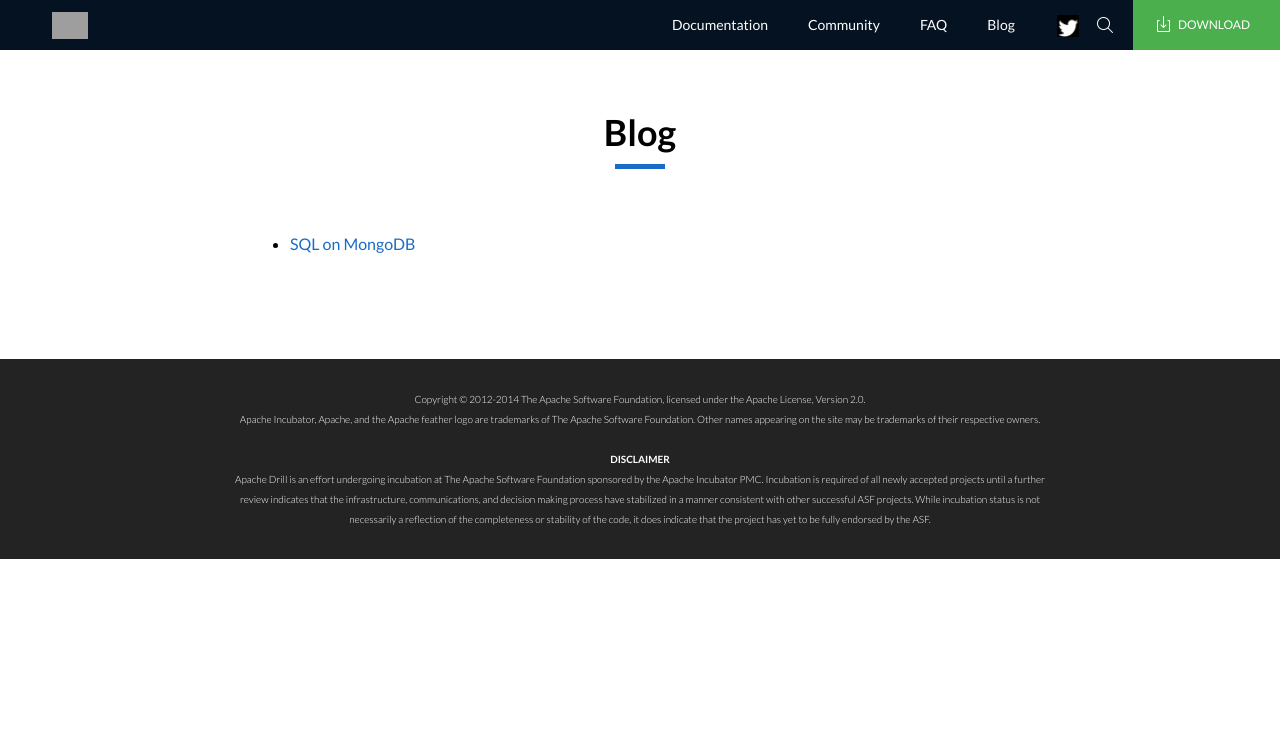
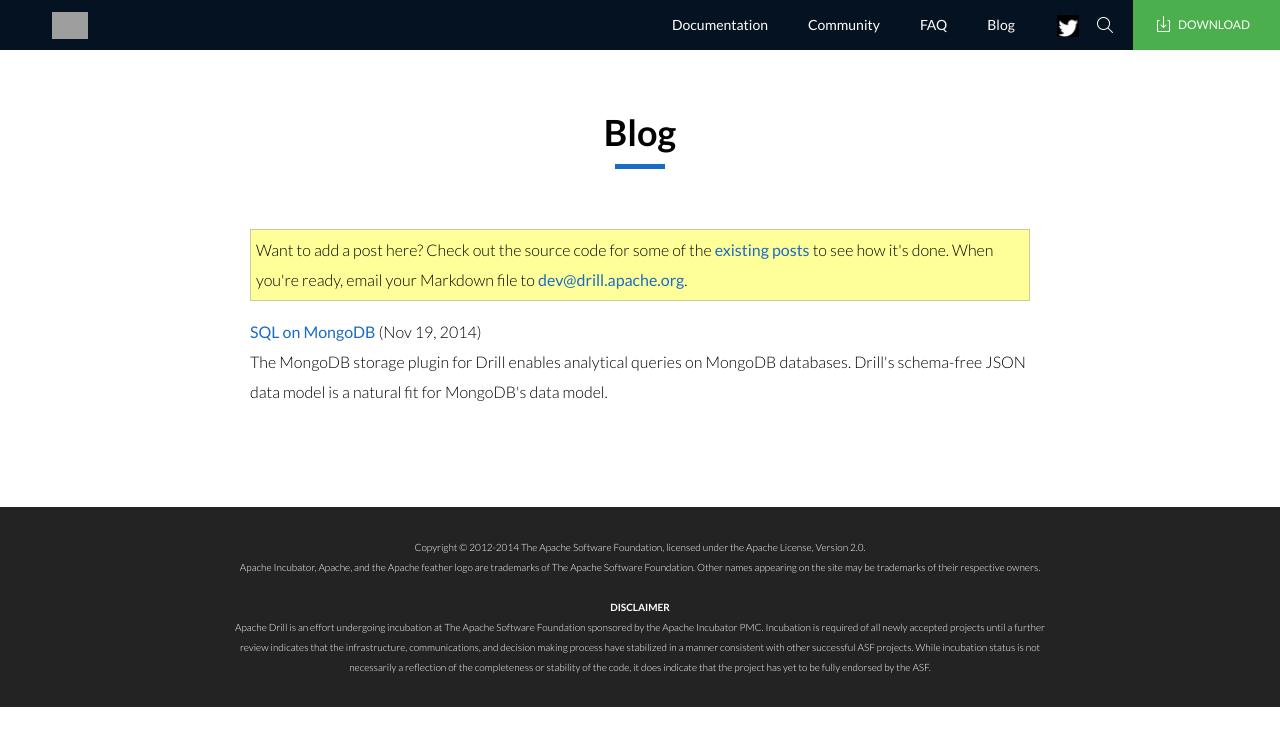
Before and after one commit to tshiran/drill-website, a Jekyll site: the page built from blog.html, in a window 1280 px wide. Shown: the top 746 px of the page. Built offline with Jekyll 4.4.1, drawn with Linux system fonts in a browser that asks for light colours; grey boxes are pictures that could not be loaded.

Commit message:
Website update

```diff
--- a/_posts/2014-11-13-sql-on-mongodb.md
+++ b/_posts/2014-11-13-sql-on-mongodb.md
@@ -2,6 +2,7 @@
 layout: post
 title: "SQL on MongoDB"
 code: sql-on-mongodb
+excerpt: The MongoDB storage plugin for Drill enables analytical queries on MongoDB databases. Drill's schema-free JSON data model is a natural fit for MongoDB's data model.
 date: 2014-11-19 13:50:01
 categories: blog
 authors: ["Anil Kumar Batchu, SSE, Intuit India (IDC)", "Kamesh Bhallamudi, SSE, Intuit India (IDC)"]
--- a/blog.html
+++ b/blog.html
@@ -2,11 +2,7 @@
 layout: page
 title: Blog
 ---
-<ul class="post-list">
-  {% for post in site.posts %}
-    <li>
-      <!-- <span class="post-meta">{{ post.date | date: "%b %-d, %Y" }}</span> -->
-      <a class="post-link" href="{{ post.url | prepend: site.baseurl }}">{{ post.title }}</a>
-    </li>
-  {% endfor %}
-</ul>
+<p class="info">Want to add a post here? Check out the source code for some of the <a href="http://www.github.com/tshiran/drill-website/_posts">existing posts</a> to see how it's done. When you're ready, email your Markdown file to <a href="mailto:dev@drill.apache.org">dev@drill.apache.org</a>.</p>
+{% for post in site.categories.blog %}<!-- previously: site.posts -->
+<p><a class="post-link" href="{{ post.url | prepend: site.baseurl }}">{{ post.title }}</a> ({{ post.date | date: "%b %-d, %Y" }})<br/>{{ post.excerpt }}</p>
+{% endfor %}
--- a/css/style.css
+++ b/css/style.css
@@ -834,3 +834,9 @@
 div.download table a.find:hover {
 	background-color:#145aa8;
 }
+
+p.info {
+	background-color: #ff9;
+	border: solid 1px #cc9;
+	padding: 5px;
+}
```
Also changed, not shown: _drafts/analyzing-real-world-data.md (+9 -0 lines).
